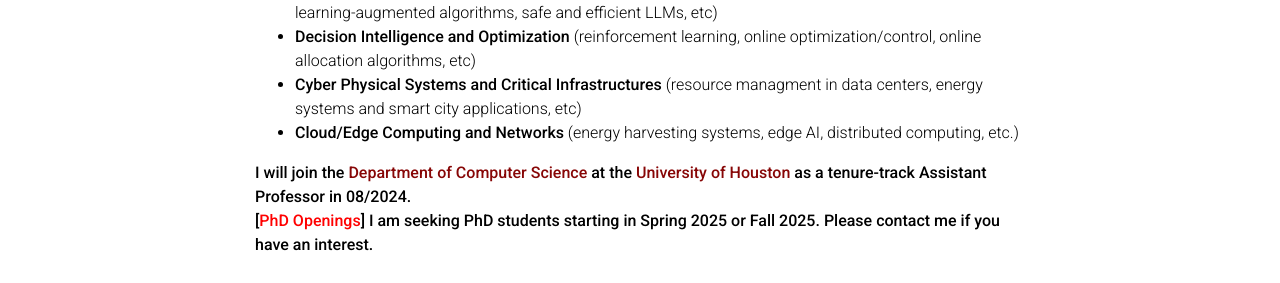
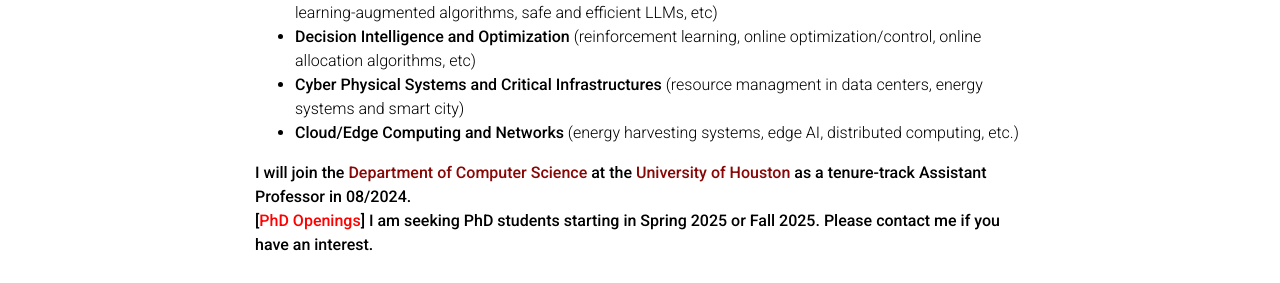
Before and after one commit to JYang-AI/jyang-ai.github.io, a Jekyll site: the page built from _pages/about.md, in a window 1280 px wide and 900 px high, scrolled down 303 px. Shown: the part 185-468 px from the top of the window. Built offline with Jekyll 4.4.1, drawn with Linux system fonts in a browser that asks for light colours; full-size pictures stand in for the smaller copies a plugin makes; some web fonts are replaced; comment, search, counter and statistics services are not loaded; a style sheet for code colours, icons or effects is not loaded.

Commit message:
Update about.md

```diff
--- a/_pages/about.md
+++ b/_pages/about.md
@@ -22,7 +22,7 @@
 My research goal is to advance **responsible and efficient AI and computing**. Currently, I am focusing on addressing the social concerns of AI, perticularly in terms of sustainability, privacy, fairness, and safety issues. In general, my research interests lie in the following ares.
 + **Machine Learning and Artificial Intelligence** (trustworthy ML, learning-augmented algorithms, safe and efficient LLMs, etc)
 + **Decision Intelligence and Optimization** (reinforcement learning, online optimization/control, online allocation algorithms,  etc)
-+ **Cyber Physical Systems and Critical Infrastructures** (resource managment in data centers, energy systems and smart city applications, etc)
++ **Cyber Physical Systems and Critical Infrastructures** (resource managment in data centers, energy systems and smart city)
 + **Cloud/Edge Computing and Networks** (energy harvesting systems, edge AI, distributed computing, etc.)
 
 
```
